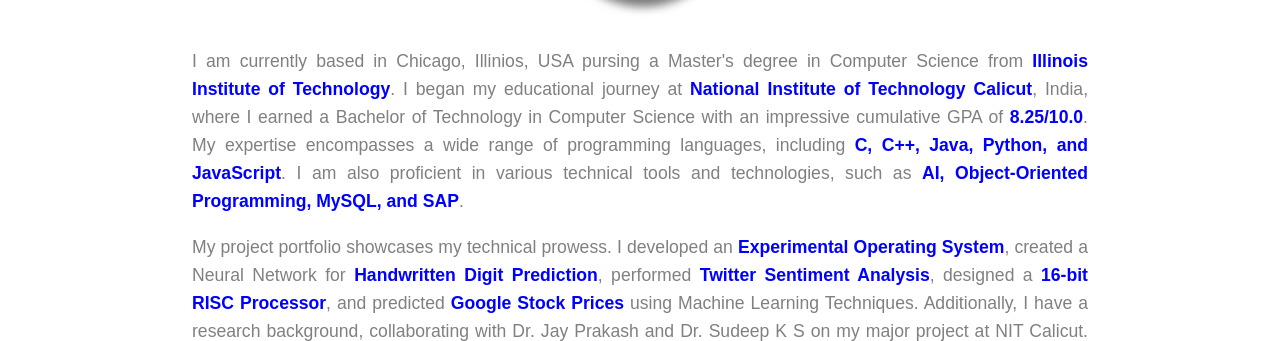
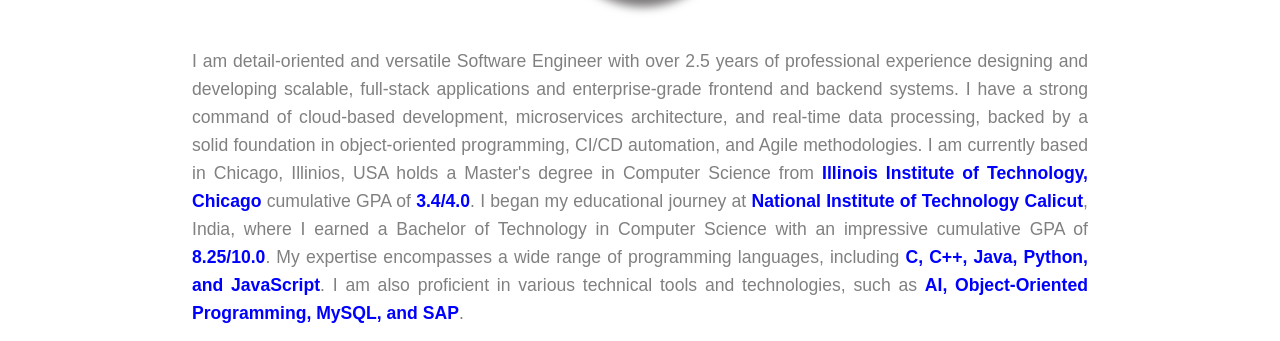
Before and after one commit to devthedevil/devthedevil.github.io, a plain HTML site: page index.html in a window 1280 px wide. Shown: the part 657-998 px from the top of the page. Drawn offline with Linux system fonts and the light colour scheme.

Commit message:
Update index.html
update

```diff
--- a/index.html
+++ b/index.html
@@ -107,10 +107,17 @@
             </div>
             <div id="about-para">
             <p class="para ">
-                I am currently based in Chicago, Illinios, USA pursing a Master's degree in Computer Science
-                from <b>Illinois Institute of Technology</b>. I began my educational journey at <b>National
-                Institute of Technology Calicut</b>,  India, where I earned a Bachelor of Technology
-                in Computer Science with an impressive cumulative GPA of <b>8.25/10.0</b>.
+                I am detail-oriented and versatile Software Engineer with over 2.5 years of professional experience
+                designing and developing scalable, full-stack applications and enterprise-grade frontend and backend
+                systems. I have a strong command of cloud-based development, microservices architecture, and real-time
+                data processing, backed by a solid foundation in object-oriented programming, CI/CD automation, and Agile methodologies.
+                I am currently based in Chicago, Illinios, USA holds a Master's degree in Computer Science
+                from <b>Illinois Institute of Technology, Chicago</b> cumulative GPA of <b>3.4/4.0</b>. I
+                began my educational journey at <b>National Institute of Technology Calicut</b>,  India,
+                where I earned a Bachelor of Technology in Computer Science with an impressive cumulative
+                GPA of <b>8.25/10.0</b>.
+
+
 
                 My expertise encompasses a wide range of programming languages, including <b>C, C++, Java, Python,
                 and JavaScript</b>. I am also proficient in various technical tools and technologies,
```
